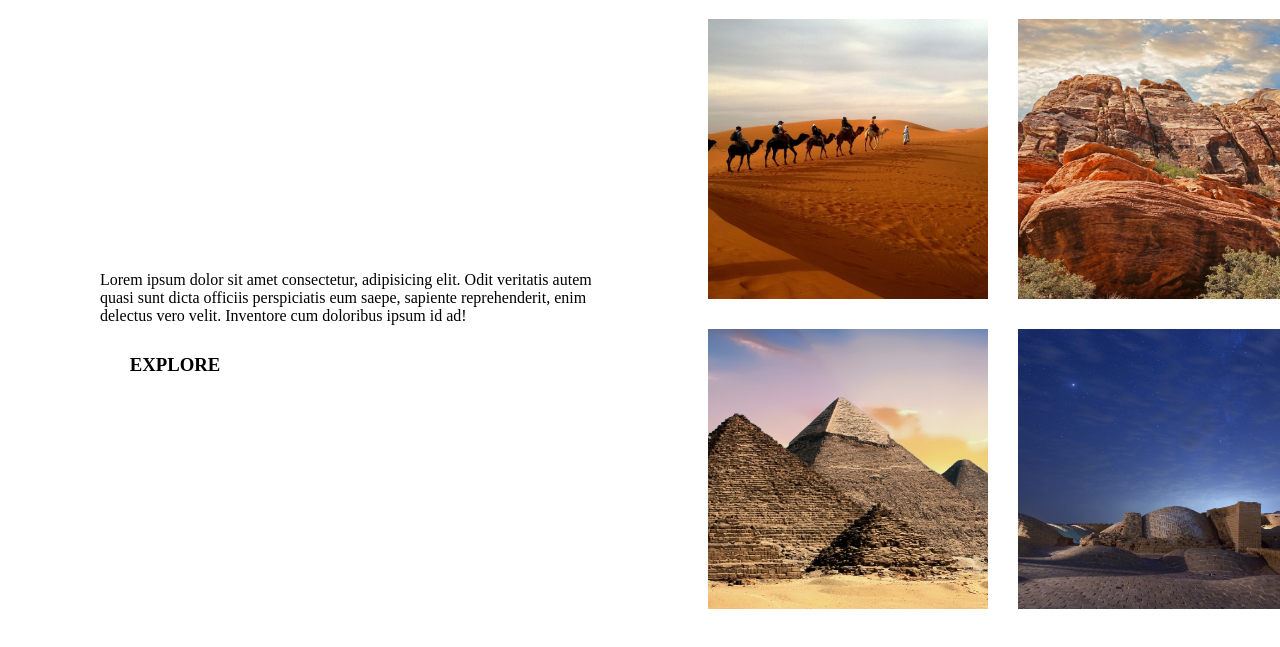
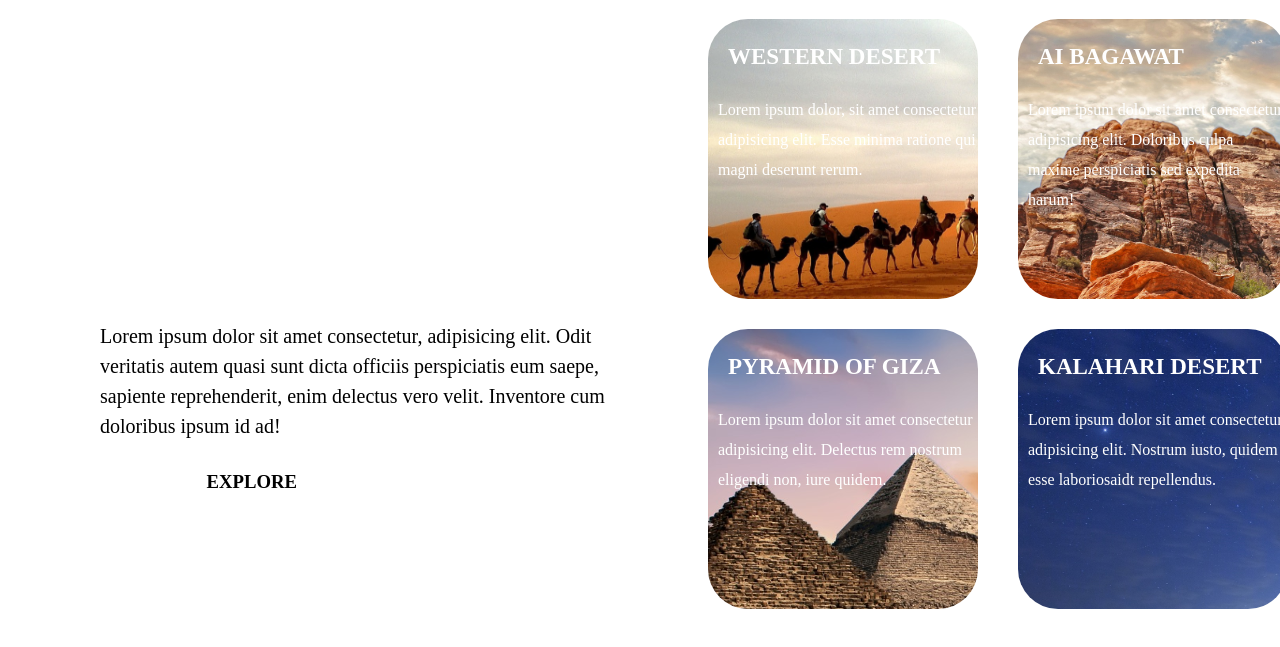
Before and after one commit to Shashank-kharatey/CSS-Assessment-6, a plain HTML site: page index.html in a window 1280 px wide. Shown: the part 123-770 px from the top of the page. Drawn offline with Linux system fonts and the light colour scheme.

Commit message:
some modification

```diff
--- a/index.html
+++ b/index.html
@@ -19,17 +19,21 @@
         <img src="./assets/logo.png" alt="company logo">
     </div>
     <div class="locationbox">
-        <div class="location" id="location1">
-            <img src="./assets/pic-1.png" alt="location image">
+        <div class="location" id="location1" style="background-image:url(./assets/pic-1.png);">
+            <h3>WESTERN DESERT</h3>
+            <p>Lorem ipsum dolor, sit amet consectetur adipisicing elit. Esse minima ratione qui magni deserunt rerum.</p>
         </div>
-        <div class="location" id="location2">
-            <img src="./assets/pic-2.png" alt="location image">
+        <div class="location" id="location2" style="background-image:url(./assets/pic-2.png);">
+            <h3>AI BAGAWAT</h3>
+            <p>Lorem ipsum dolor sit amet consectetur, adipisicing elit. Doloribus culpa maxime perspiciatis sed expedita harum!</p>
         </div>
-        <div class="location" id="location3">
-            <img src="./assets/pic-3.png" alt="location image">
+        <div class="location" id="location3" style="background-image:url(./assets/pic-3.png);">
+            <h3>PYRAMID OF GIZA</h3>
+            <p>Lorem ipsum dolor sit amet consectetur adipisicing elit. Delectus rem nostrum eligendi non, iure quidem.</p>
         </div>
-        <div class="location" id="location4">
-            <img src="./assets/pic-4.png" alt="location image">
+        <div class="location" id="location4" style="background-image:url(./assets/pic-4.png);">
+            <h3>KALAHARI DESERT</h3>
+            <p>Lorem ipsum dolor sit amet consectetur adipisicing elit. Nostrum iusto, quidem esse laboriosaidt repellendus.</p>
         </div>
     </div>
     <div class="details">
--- a/style.css
+++ b/style.css
@@ -48,23 +48,37 @@ a:hover {
     left: 700px;
     top: 70px;
 }
-.location>img{
-
-    width: 280px;
+.location>h3{
+    padding-left: 20px;
+    font-size: 23px;
+}
+.location>p{
+    padding-left: 10px;
+}
+.location{
+    color: white;
+    line-height: 30px;
+    width: 270px;
     height: 280px;
+    position: relative;
+    border-radius: 40px;
+}
+.location:hover{
+    bottom: 8px;
 }
 .details{
     width: 40%;
     height: 500px;
     position: absolute;
     left: 100px;
-    top: 200px;
+    top: 250px;
 }
 .details h1{
     color: white;
     font-size: 100px;
     height: 60px;
     width: 200px;
+    margin-left: 5%;
 }
 .details h3{
     border-radius: 20px;
@@ -73,4 +87,10 @@ a:hover {
     background-color: white;
     text-align: center;
     padding-top: 10px;
+    margin-left: 15%;
 }
+.details p{
+    font-weight: 400;
+    line-height: 30px;
+    font-size: 20px;
+}
```
